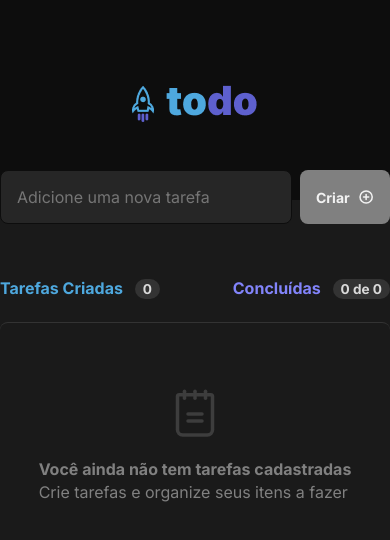
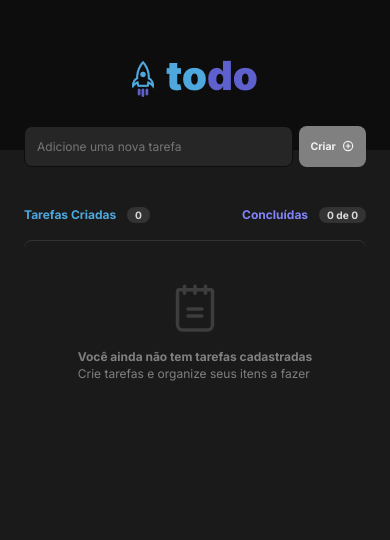
Before and after one commit to DavidAugustoo/ToDo, a React (Vite) app: page / in a window 390 px wide. Shown: the top 540 px of the page. Built offline with nearby package versions, Linux system fonts and the light colour scheme.

Commit message:
style: adjusting responsive

```diff
--- a/src/App.module.css
+++ b/src/App.module.css
@@ -106,3 +106,16 @@
     align-items: center;
     gap: 1rem;
 }
+
+
+@media (max-width: 768px) {
+    main {
+        padding: 0 2rem;
+    }
+}
+
+@media (max-width: 425px) {
+    html {
+        font-size: 12px;
+    }
+}
```
